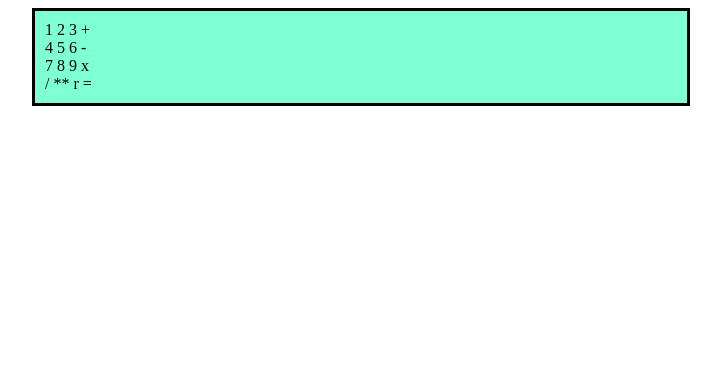
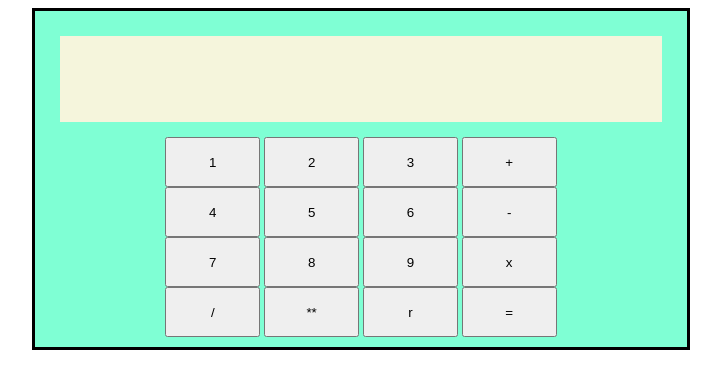
Before and after one commit to alexabelen/calculadora, a plain HTML site: page index.html in a window 1280 px wide. Shown: the whole page, without its empty margins (201-922 px from the left). Drawn offline with Linux system fonts and the light colour scheme.

Commit message:
mostrar numeros
los números de muestran en pantalla

```diff
--- a/index.html
+++ b/index.html
@@ -9,24 +9,27 @@
 </head>
 <body>
     <div class="carcasa">
-      <div class="pantalla"></div>
-      <buttom class="boton" id="uno" value="1">1</buttom>
-      <buttom class="boton" id="dos" value="2">2</buttom>
-      <buttom class="boton" id="tres" value="3">3</buttom>
-      <buttom class="boton" id="suma" value="+">+</buttom> <br>
-      <buttom class="boton" id="cuatro" value="4">4</buttom>
-      <buttom class="boton" id="cinco" value="5">5</buttom>
-      <buttom class="boton" id="seis" value="6">6</buttom>
-      <buttom class="boton" id="resta" value="-">-</buttom> <br>
-      <buttom class="boton" id="siete" value="7">7</buttom>
-      <buttom class="boton" id="ocho" value="8">8</buttom>
-      <buttom class="boton" id="nueve" value="9">9</buttom>
-      <buttom class="boton" id="multiplicar" value="x">x</buttom> <br>
-      <buttom class="boton" id="dividir" value="//">/</buttom>
-      <buttom class="boton" id="exponenciar" value="**">**</buttom>
-      <buttom class="boton" id="raiz" value="r">r</buttom>
-      <buttom class="boton" id="igual" value="=">=</buttom> <br>
+      <div class="pantalla">
+        <p id="mostrar"></p>
+      </div>
+      <button class="boton" id="uno" value="1" onclick="imprimir(1)">1</button>
+      <button class="boton" id="dos" value="2"onclick="imprimir(2)">2</button>
+      <button class="boton" id="tres" value="3"onclick="imprimir(3)">3</button>
+      <button class="boton" id="suma" value="+" onclick="operador()">+</button> <br>
+      <button class="boton" id="cuatro" value="4"onclick="imprimir(4)">4</button>
+      <button class="boton" id="cinco" value="5"onclick="imprimir(5)">5</button>
+      <button class="boton" id="seis" value="6"onclick="imprimir(6)">6</button>
+      <button class="boton" id="resta" value="-" onclick="operador()">-</button> <br>
+      <button class="boton" id="siete" value="7"onclick="imprimir(7)">7</button>
+      <button class="boton" id="ocho" value="8"onclick="imprimir(8)">8</button>
+      <button class="boton" id="nueve" value="9"onclick="imprimir(9)">9</button>
+      <button class="boton" id="multiplicar" value="x"onclick="operador()">x</button> <br>
+      <button class="boton" id="dividir" value="//"onclick="operador()">/</button>
+      <button class="boton" id="exponenciar" value="**"onclick="operador()">**</button>
+      <button class="boton" id="raiz" value="r"onclick="operador()">r</button>
+      <button class="boton" id="igual" value="="onclick="operador()">=</button> <br>
 
     </div>
+<script src="resources\js\script.js"></script>
 </body>
 </html>
--- a/resources/css/estilos.css
+++ b/resources/css/estilos.css
@@ -5,4 +5,16 @@
     width:50%;
     margin-left: 225px;
     background-color: aquamarine;
+    text-align: center;
 }
+.boton
+{
+    width: 15%;
+    height: 50px;
+}
+
+.pantalla{
+    background-color: beige;
+    padding: 35px;
+    margin: 15px;
+}
--- a/resources/js/script.js
+++ b/resources/js/script.js
@@ -0,0 +1,27 @@
+var uno=document.getElementById("uno").value;
+var dos=document.getElementById("dos").value;
+var tres=document.getElementById("tres").value;
+var cuatro=document.getElementById("cuatro").value;
+var cinco=document.getElementById("cinco").value;
+var seis=document.getElementById("seis").value;
+var siete=document.getElementById("siete").value;
+var ocho=document.getElementById("ocho").value;
+var nueve=document.getElementById("nueve").value;
+var resultado;
+var texto="";
+function sumaNumeros(num1,num2){
+    return num1+num2;
+}
+function restaNumeros(num1,num2){
+    return num1-num2;
+}
+function multiplicaNumeros(num1,num2){
+    return num1*num2;
+}
+function divideNumeros(num1,num2){
+    return num1/num2;
+}
+function imprimir(a){
+    texto=texto+a;
+    document.getElementById("mostrar").innerHTML=texto;
+}
```
